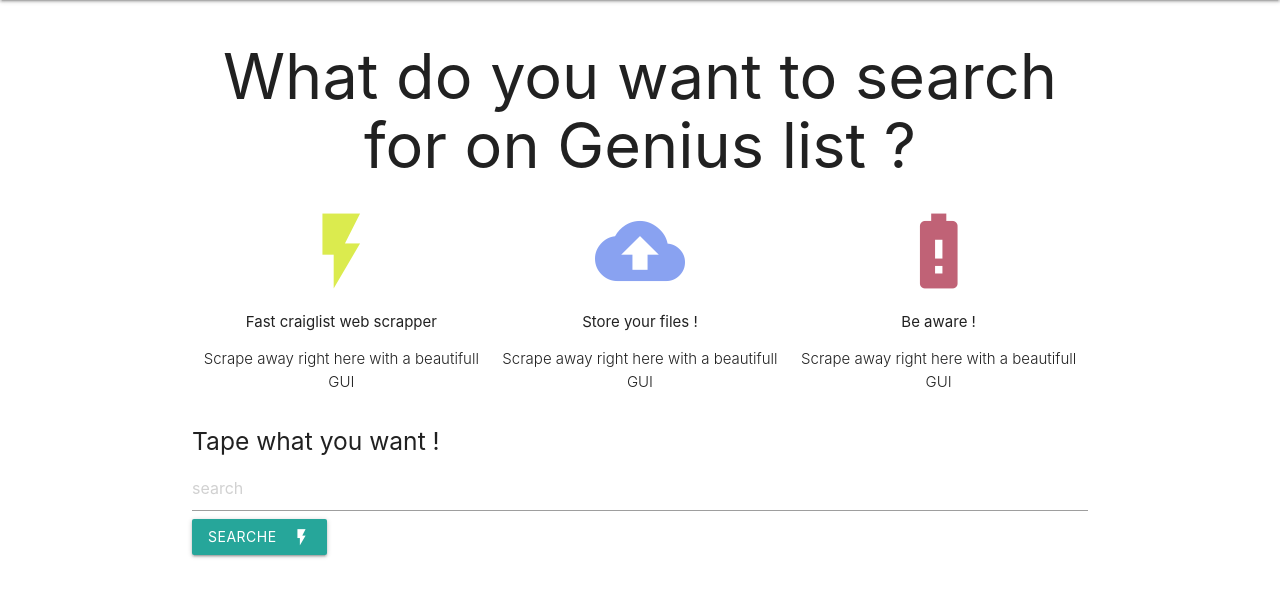
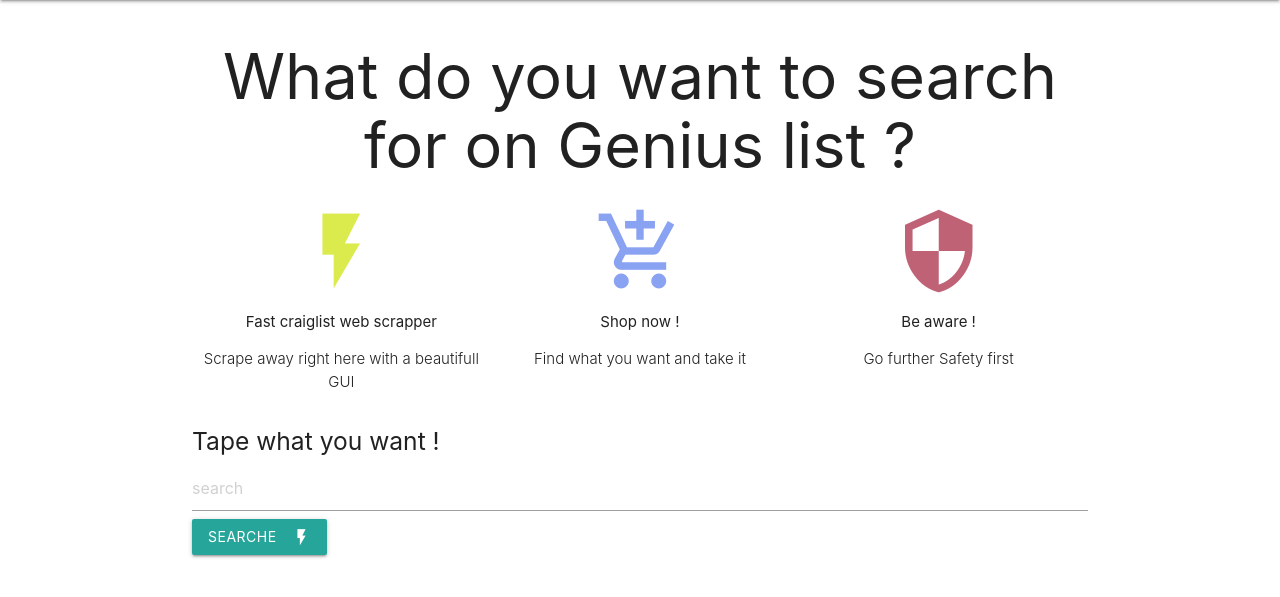
Before and after one commit to LotfiBendiaf/lotfi_list, a Django app: page / in a window 1280 px wide. Shown: the part 64-661 px from the top of the page. Run offline with Django 3.2, Linux system fonts and the light colour scheme.

Commit message:
'heroku_hosting'

```diff
--- a/lotfi_list/settings.py
+++ b/lotfi_list/settings.py
@@ -13,6 +13,7 @@ https://docs.djangoproject.com/en/3.1/ref/settings/
 from pathlib import Path
 
 import os
+import django_heroku
 
 # Build paths inside the project like this: BASE_DIR / 'subdir'.
 BASE_DIR = Path(__file__).resolve(strict=True).parent.parent
@@ -123,3 +124,4 @@ USE_TZ = True
 
 STATIC_URL = '/static/'
 STATICFILES_DIRS = (os.path.join(BASE_DIR, 'static'),)
+django_heroku.settings(locals())
--- a/templates/base.html
+++ b/templates/base.html
@@ -37,18 +37,18 @@
             <div class="col s4">
                 <!-- Promo Content-->
                 <div class="center">
-                    <i class="large material-icons" style="color: rgb(137, 162, 241);">backup</i>
-                    <p>Store your files !</p>
-                    <p class="light center">Scrape away right here with a beautifull GUI</p>
+                    <i class="large material-icons" style="color: rgb(137, 162, 241);">add_shopping_cart</i>
+                    <p>Shop now !</p>
+                    <p class="light center">Find what you want and take it</p>
                 </div>
             </div>
 
             <div class="col s4">
                 <!-- Promo Content-->
                 <div class="center">
-                    <i class="large material-icons" style="color: rgb(192, 98, 118);">battery_alert</i>
+                    <i class="large material-icons" style="color: rgb(192, 98, 118);">security</i>
                     <p>Be aware !</p>
-                    <p class="light center">Scrape away right here with a beautifull GUI</p>
+                    <p class="light center"> Go further Safety first</p>
                 </div>
             </div>
 
```
Also changed, not shown: requirements.txt (+7 -0 lines), db.sqlite3, 3 other files.
